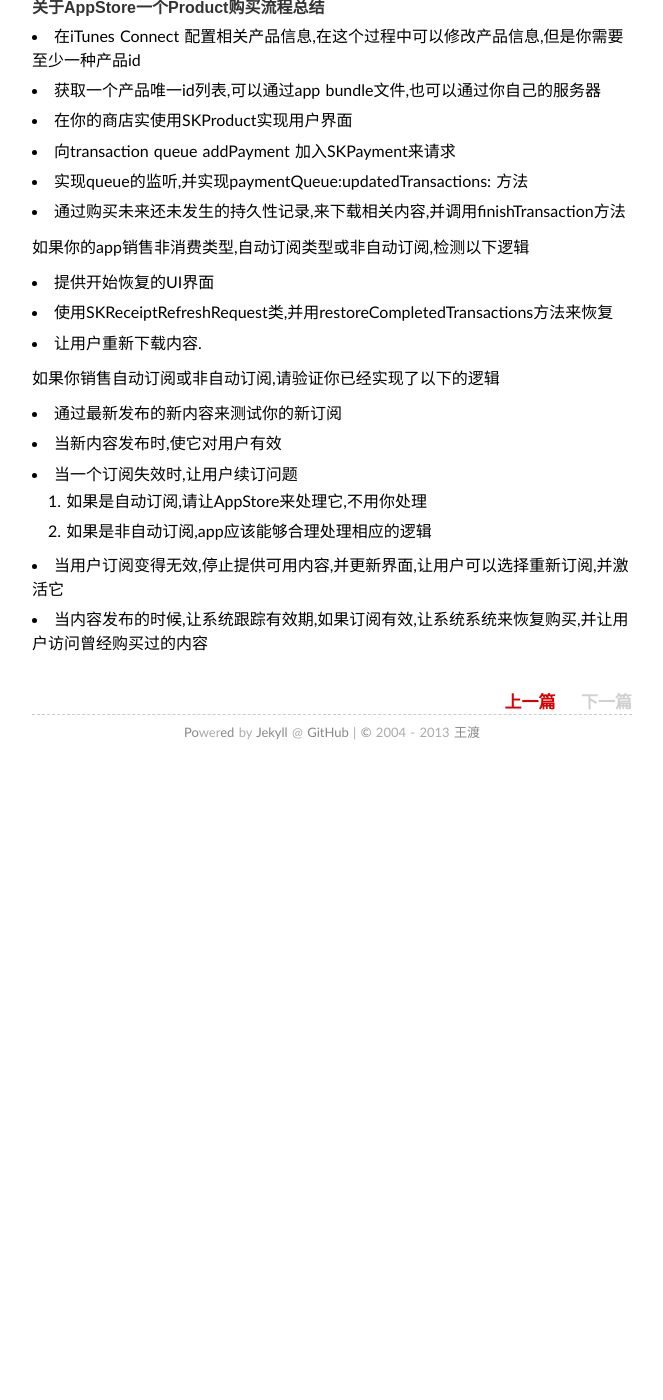
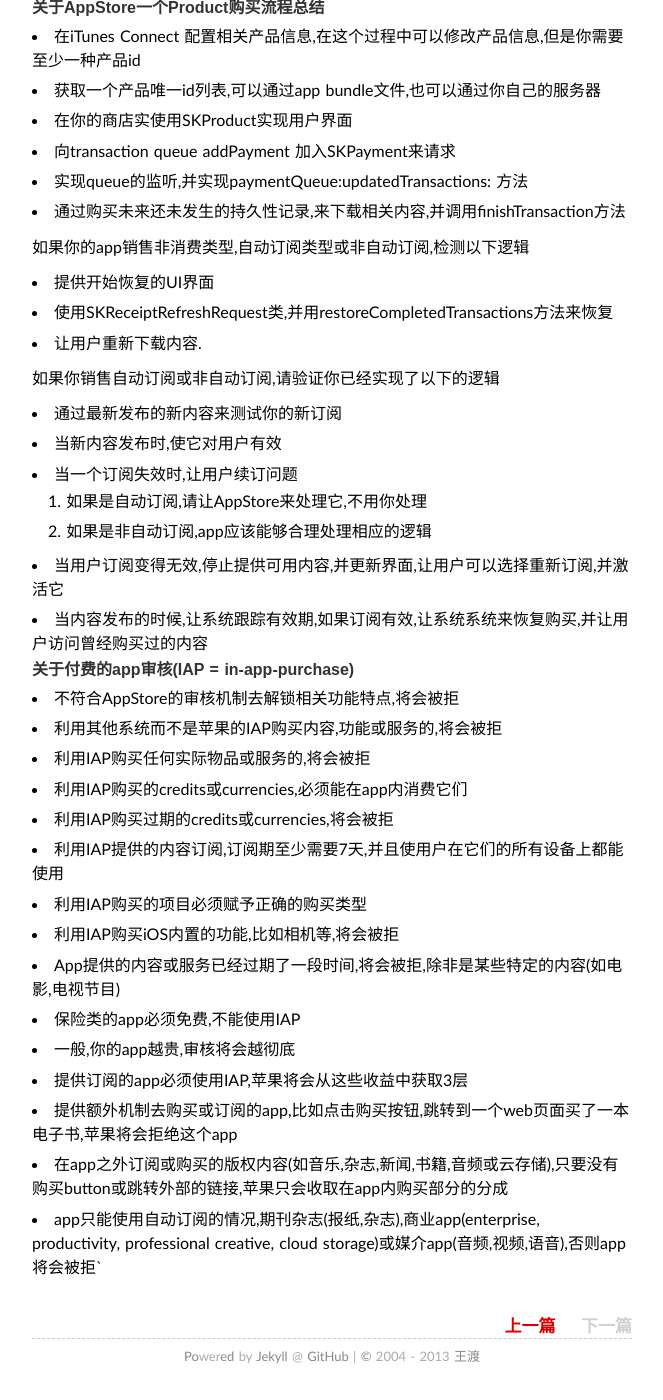
Before and after one commit to peakerWd/peakerwd-gh-pages, a Jekyll site: the page built from _posts/2013-12-30-in-app-purchase规则及流程(上).md, in a window 1280 px wide and 1400 px high, scrolled down 2793 px. Shown: the whole window, without its empty margins (308-971 px from the left). Built offline with Jekyll 4.4.1, drawn with Linux system fonts in a browser that asks for light colours; some web fonts are replaced; Markdown is read by kramdown in place of the engine named in the settings; comment, search, counter and statistics services are not loaded; before the commit the page ends 3569 px from its top, so only the background shows below that.

Commit message:
修改内购

```diff
--- a/_posts/2013-12-30-in-app-purchase规则及流程(上).md
+++ b/_posts/2013-12-30-in-app-purchase规则及流程(上).md
@@ -105,3 +105,20 @@ __不同产品类型的比较举例__
 	2. 如果是非自动订阅,app应该能够合理处理相应的逻辑
 * 当用户订阅变得无效,停止提供可用内容,并更新界面,让用户可以选择重新订阅,并激活它
 * 当内容发布的时候,让系统跟踪有效期,如果订阅有效,让系统系统来恢复购买,并让用户访问曾经购买过的内容
+
+#### 关于付费的app审核(IAP = in-app-purchase)
+* 不符合AppStore的审核机制去解锁相关功能特点,将会被拒
+* 利用其他系统而不是苹果的IAP购买内容,功能或服务的,将会被拒
+* 利用IAP购买任何实际物品或服务的,将会被拒
+* 利用IAP购买的credits或currencies,必须能在app内消费它们
+* 利用IAP购买过期的credits或currencies,将会被拒
+* 利用IAP提供的内容订阅,订阅期至少需要7天,并且使用户在它们的所有设备上都能使用
+* 利用IAP购买的项目必须赋予正确的购买类型
+* 利用IAP购买iOS内置的功能,比如相机等,将会被拒
+* App提供的内容或服务已经过期了一段时间,将会被拒,除非是某些特定的内容(如电影,电视节目)
+* 保险类的app必须免费,不能使用IAP
+* 一般,你的app越贵,审核将会越彻底
+* 提供订阅的app必须使用IAP,苹果将会从这些收益中获取3层
+* 提供额外机制去购买或订阅的app,比如点击购买按钮,跳转到一个web页面买了一本电子书,苹果将会拒绝这个app
+* 在app之外订阅或购买的版权内容(如音乐,杂志,新闻,书籍,音频或云存储),只要没有购买button或跳转外部的链接,苹果只会收取在app内购买部分的分成
+* app只能使用自动订阅的情况,期刊杂志(报纸,杂志),商业app(enterprise, productivity, professional creative, cloud storage)或媒介app(音频,视频,语音),否则app将会被拒`
```
Also changed, not shown: 1 other file.
